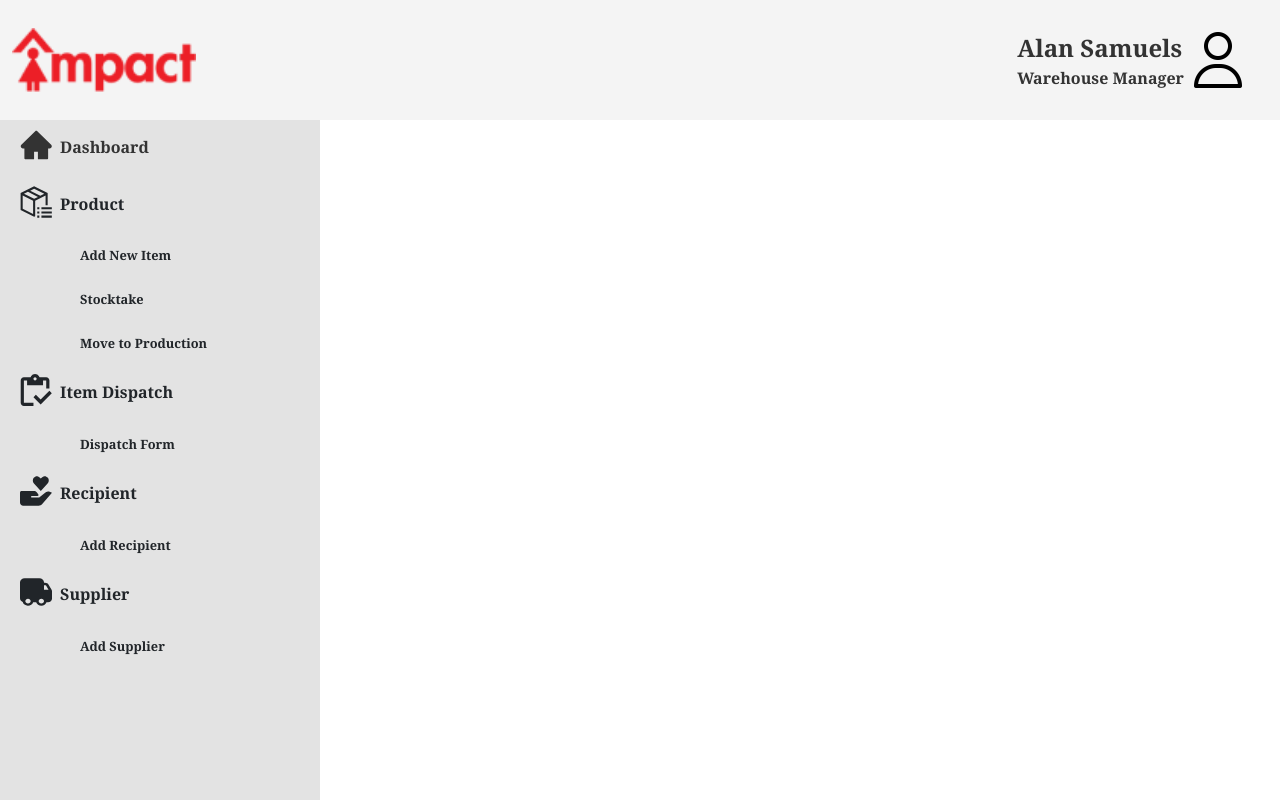
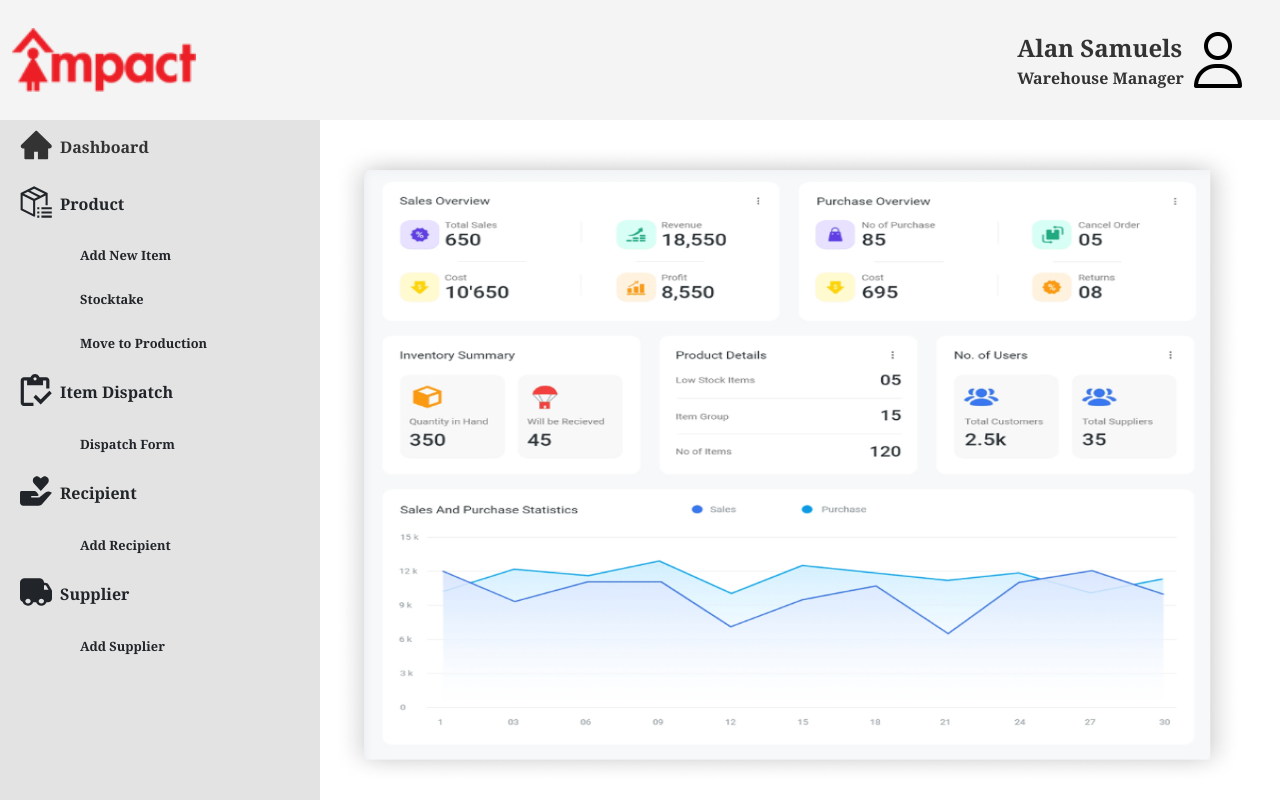
Before and after one commit to hnhtran/impact4women, a React (Create React App) app: page / in a window 1280 px wide. Built offline with nearby package versions, Linux system fonts and the light colour scheme.

Commit message:
dashboard img rendered

```diff
--- a/src/components/Dashboard/Dashboard.css
+++ b/src/components/Dashboard/Dashboard.css
@@ -0,0 +1,8 @@
+.dashboardPic {
+    width: 110%;
+    height: 100%;
+    background-image: url(/public/img/dashboardimg.png);
+    background-size: 100% 80vmin;
+    background-position: top;
+    background-repeat: no-repeat;
+}
--- a/src/components/Dashboard/Dashboard.jsx
+++ b/src/components/Dashboard/Dashboard.jsx
@@ -2,6 +2,8 @@ import './Dashboard.css'
 
 export const Dashboard = () => {
   return (
-    <div>Dashboard</div>
+    <div className='dashboardPic'>
+      {/* <img src='img/dashboardimg.png' alt='dashboard pic' /> */}
+    </div>
   )
 }
--- a/src/components/Sidebar/Sidebar.jsx
+++ b/src/components/Sidebar/Sidebar.jsx
@@ -7,7 +7,7 @@ export const Sidebar = ({handleDashboardClick}) => {
   return (
     <>
       <ul className='sidebarlist'>
-        <Link to='/dashboard' className='sidebarlink'>
+        <Link to='/' className='sidebarlink'>
         <li>
           <svg className='svg-icon' width="39" height="35" viewBox="0 0 39 35" fill="none" xmlns="http://www.w3.org/2000/svg">
             <path d="M37.9786 17.2132L20.7625 0.383302C20.6386 0.261796 20.4913 0.165398 20.3293 0.0996266C20.1672 0.0338548 19.9934 0 19.8179 0C19.6424 0 19.4687 0.0338548 19.3066 0.0996266C19.1445 0.165398 18.9973 0.261796 18.8733 0.383302L1.65721 17.2132C1.15565 17.7039 0.871429 18.3704 0.871429 19.0655C0.871429 20.5089 2.071 21.6824 3.54643 21.6824H5.36041V33.6915C5.36041 34.4153 5.9581 35 6.69791 35H17.1429V25.8408H21.8242V35H32.938C33.6778 35 34.2754 34.4153 34.2754 33.6915V21.6824H36.0894C36.8 21.6824 37.4813 21.4085 37.9828 20.9137C39.0236 19.8915 39.0236 18.2355 37.9786 17.2132Z" fill="currentColor" />
--- a/src/pages/App/App.js
+++ b/src/pages/App/App.js
@@ -29,7 +29,9 @@ function App() {
 
         <Col xs="8" className='main'>
           <Routes>
-            <Route path="/dashboard" element={<Dashboard/>} />
+            <Route path="/" element={<Dashboard/>} />
+            <Route path="/*" element={<Dashboard/>} />
+
           </Routes>
       {/* <Dashboard/>
       <AddLocation/>
```
Also changed, not shown: public/img/dashboardimg.png (added).
